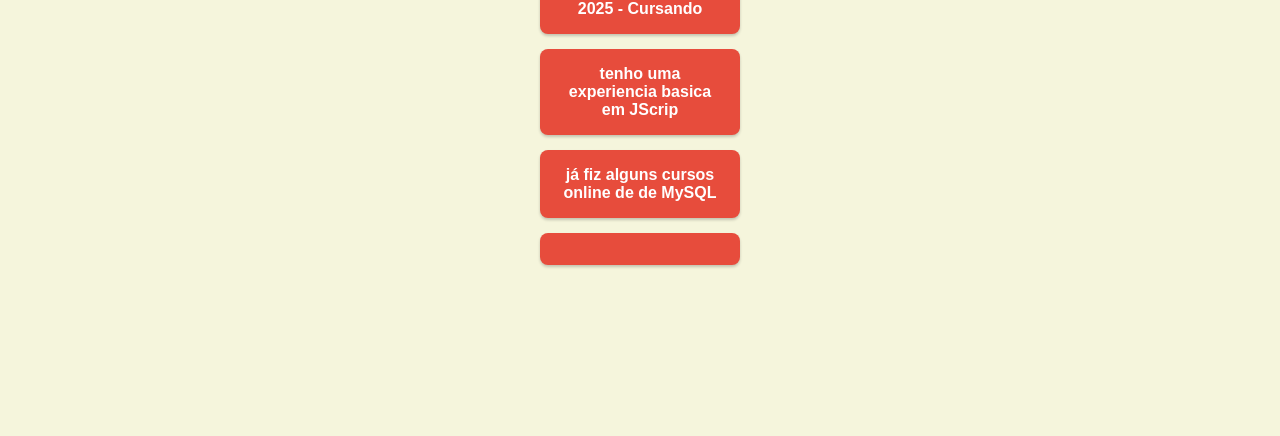
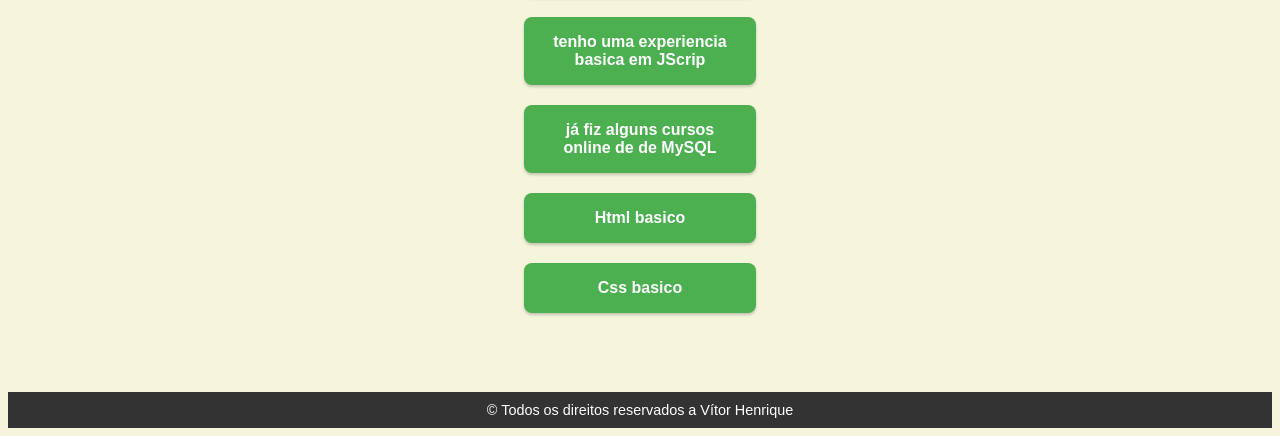
Before and after one commit to VitorPrzybylski/Portfolio-Pages, a plain HTML site: page Experiencia/index.html in a window 1280 px wide. Shown: the part 380-816 px from the top of the page. Drawn offline with Linux system fonts and the light colour scheme.

Commit message:
feat/init

```diff
--- a/Experiencia/index.html
+++ b/Experiencia/index.html
@@ -12,15 +12,17 @@
     <header>Experiencias - Vitor Henrique</header>
     <main>
         <a href="../index.html">Voltar</a>
-        <div class="Cursos"></div>
+        <div id="Cursos" class="Cursos">
             <h1>Aqui estao algumas coisas que eu já vi ou estudei </h1>
             <a>Jovem Programador 2025 - Cursando</a>
             <a>tenho uma experiencia basica em JScrip</a>
             <a>já fiz alguns cursos online de de MySQL</a>
-            <a></a>
-
+            <a>Html basico</a>
+            <a>Css basico</a>
+        </div>
 
     </main>
+    <footer>&copy; Todos os direitos reservados a Vítor Henrique</footer>
 </body>
 
 </html>
--- a/Experiencia/style/index.css
+++ b/Experiencia/style/index.css
@@ -32,11 +32,6 @@ button:hover, a:hover {
 }
 
 
-section {
-  margin: 30px 0;
-}
-
-
 img {
   max-width: 500px;
   width: 100%;
@@ -44,3 +39,10 @@ img {
   box-shadow: 0px 4px 8px rgba(0,0,0,0.3);
   margin-top: 15px;
 }
+footer {
+  background: #333;
+  color: white;
+  text-align: center;
+  padding: 10px;
+  font-size: 0.9rem;
+}
--- a/Extra/style/index.css
+++ b/Extra/style/index.css
@@ -44,3 +44,10 @@ img {
   box-shadow: 0px 4px 8px rgba(0,0,0,0.3);
   margin-top: 15px;
 }
+footer {
+  background: #333;
+  color: white;
+  text-align: center;
+  padding: 10px;
+  font-size: 0.9rem;
+}
--- a/SobreMim/style/index.css
+++ b/SobreMim/style/index.css
@@ -6,8 +6,28 @@ body {
   line-height: 1.6;
   text-align: center;
   padding: 20px;
+  min-height: 100vh;
+  height: 100%;
 }
 
+header {
+  background: #d35400;
+  color: white;
+  text-align: center;
+  padding: 15px;
+  font-size: 1.5rem;
+  font-weight: bold;
+  box-shadow: 0px 2px 5px rgba(0,0,0,0.2);
+}
+main {
+  flex: 1;
+  display: flex;
+  flex-direction: column;
+  justify-content: center;
+  align-items: center;
+  text-align: center;
+  gap: 15px;
+}
 h1, h2 {
   margin-bottom: 15px;
   color: #d35400;
@@ -21,6 +41,7 @@ button, a {
   background: #e74c3c;
   color: white;
   padding: 8px 15px;
+  margin:10px;
   border-radius: 8px;
   text-decoration: none;
   font-weight: bold;
@@ -32,12 +53,6 @@ button:hover, a:hover {
   background: #c0392b;
 }
 
-
-section {
-  margin: 30px 0;
-}
-
-
 img {
   max-width: 500px;
   width: 100%;
@@ -45,3 +60,10 @@ img {
   box-shadow: 0px 4px 8px rgba(0,0,0,0.3);
   margin-top: 15px;
 }
+footer {
+  background: #333;
+  color: white;
+  text-align: center;
+  padding: 10px;
+  font-size: 0.9rem;
+}
--- a/style/index.css
+++ b/style/index.css
@@ -1,20 +1,12 @@
-/* Reset */
-* {
-  margin: 0;
-  padding: 0;
-  box-sizing: border-box;
-}
-
 body {
   font-family: Arial, Helvetica, sans-serif;
   background-color: #f5f5dc;
   color: #333;
   display: flex;
   flex-direction: column;
-  min-height: 100vh; /* garante que o footer vá pro fim */
+  min-height: 100vh;
 }
 
-/* Header */
 header {
   background: #d35400;
   color: white;
@@ -22,24 +14,23 @@ header {
   padding: 15px;
   font-size: 1.5rem;
   font-weight: bold;
-  box-shadow: 0px 2px 5px rgba(0,0,0,0.2);
+  box-shadow: 0px 2px 5px rgba(0, 0, 0, 0.2);
 }
 
-/* Conteúdo principal */
+
 main {
-  flex: 1; /* ocupa o espaço disponível */
+  flex: 1;
   display: flex;
   flex-direction: column;
-  justify-content: center; /* centraliza vertical */
-  align-items: center;     /* centraliza horizontal */
+  justify-content: center;
+  align-items: center;
   text-align: center;
-  gap: 15px; /* espaçamento entre os botões */
+  gap: 15px;
 }
 
-/* Botões (links) */
 a {
-  display: block; /* força ficar em coluna */
-  width: 200px;   /* largura fixa */
+  display: block;
+  width: 200px;
   text-align: center;
   padding: 16px;
   background: #e74c3c;
@@ -47,8 +38,9 @@ a {
   text-decoration: none;
   border-radius: 8px;
   font-weight: bold;
-  box-shadow: 0 2px 3px rgba(0, 0, 0, 0.2); /* sombra menor ao clicar */
+  box-shadow: 0 2px 3px rgba(0, 0, 0, 0.2);
   transition: 0.3s;
+  margin: 10px;
 }
 
 a:hover {
@@ -63,3 +55,35 @@ footer {
   padding: 10px;
   font-size: 0.9rem;
 }
+
+.Cursos {
+  text-align: center;
+  flex: 1;
+  display: flex;
+  flex-direction: column;
+  justify-content: center;
+  align-items: center;
+}
+
+.Cursos a {
+  background-color: #4CAF50;
+  margin: 10px;
+  text-align: center;
+
+}
+
+.Cursos a:hover {
+  background-color: #337235;
+}
+
+button {
+  display: block;
+  justify-content: center;
+  width: 200px;
+  ;
+  text-align: center;
+  padding: 16px;
+  border-radius: 8px;
+  font-weight: bold;
+  box-shadow: 0 2px 3px rgba(0, 0, 0, 0.2);
+}
```
Also changed, not shown: Extra/index.html (+16 -1 lines), SobreMim/index.html (+6 -8 lines), index.html (+0 -3 lines), pages.html (deleted, +0 -12 lines), 1 other file.
